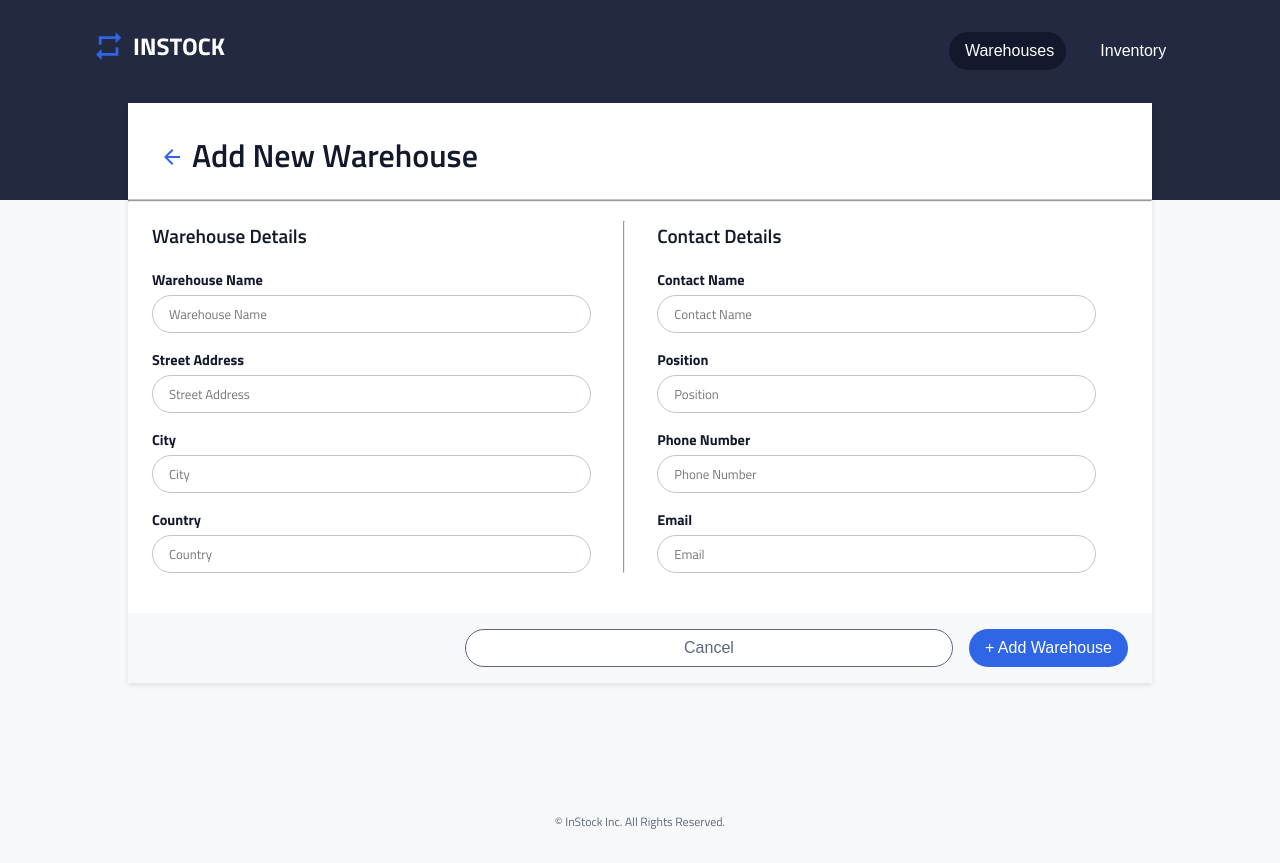
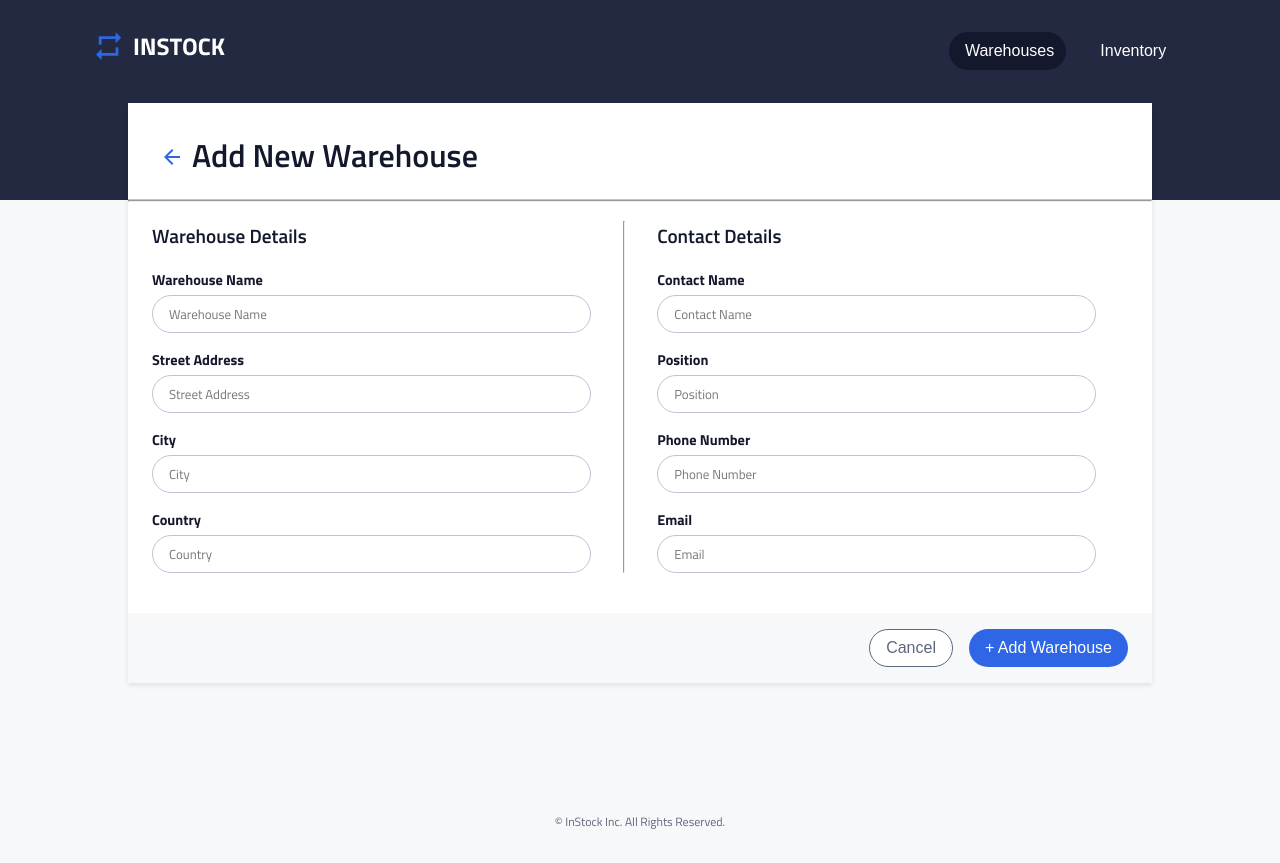
Before and after one commit to Konirad/instock-frontend, a React (Create React App) app: page /warehouses/new in a window 1280 px wide. Built offline with nearby package versions, Linux system fonts and the light colour scheme; no server answers.

Commit message:
Fixed the styling for the buttons in the button footer.

```diff
--- a/src/Components/ButtonFooter/ButtonFooter.scss
+++ b/src/Components/ButtonFooter/ButtonFooter.scss
@@ -18,10 +18,10 @@
 	}
 
 	&__button {
-		width: 100%;
+		width: 50% !important;
 
 		@include tabletStyle {
-			width: auto;
+			width: auto !important;
 		}
 	}
 }
```
